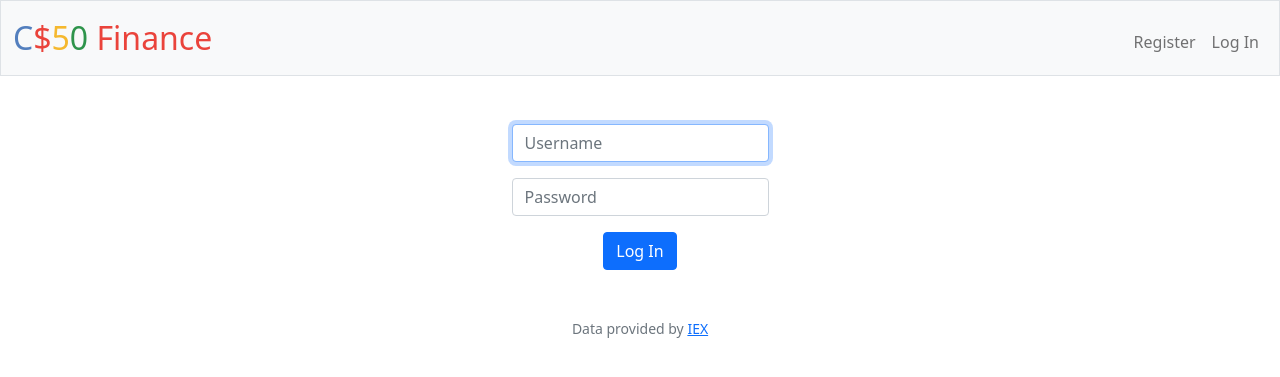
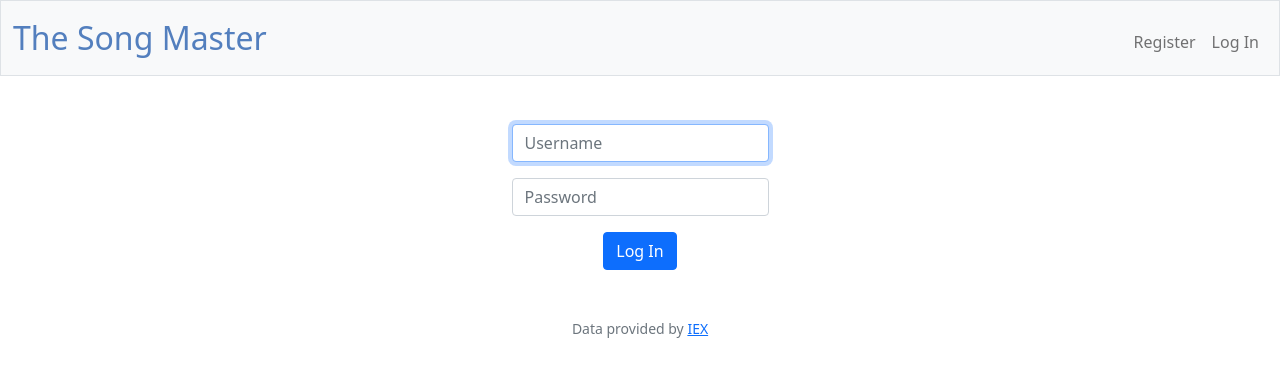
Before and after one commit to duckyfuz/CS50-F, a Flask app: page /login in a window 1280 px wide. Shown: the top 377 px of the page. Run offline with Flask 2, Linux system fonts and the light colour scheme; some libraries are stand-ins or nearby versions.

Commit message:
Initial Changes

```diff
--- a/templates/layout.html
+++ b/templates/layout.html
@@ -16,7 +16,7 @@
 
         <link href="/static/styles.css" rel="stylesheet">
 
-        <title>C$50 Finance: {% block title %}{% endblock %}</title>
+        <title>TSM: {% block title %}{% endblock %}</title>
 
     </head>
 
@@ -24,7 +24,7 @@
 
         <nav class="bg-light border navbar navbar-expand-md navbar-light">
             <div class="container-fluid">
-                <a class="navbar-brand" href="/"><span class="blue">C</span><span class="red">$</span><span class="yellow">5</span><span class="green">0</span> <span class="red">Finance</span></a>
+                <a class="navbar-brand" href="/"><span class="blue">The Song Master</span></a>
                 <button aria-controls="navbar" aria-expanded="false" aria-label="Toggle navigation" class="navbar-toggler" data-bs-target="#navbar" data-bs-toggle="collapse" type="button">
                     <span class="navbar-toggler-icon"></span>
                 </button>
```
Also changed, not shown: 1 other file.
